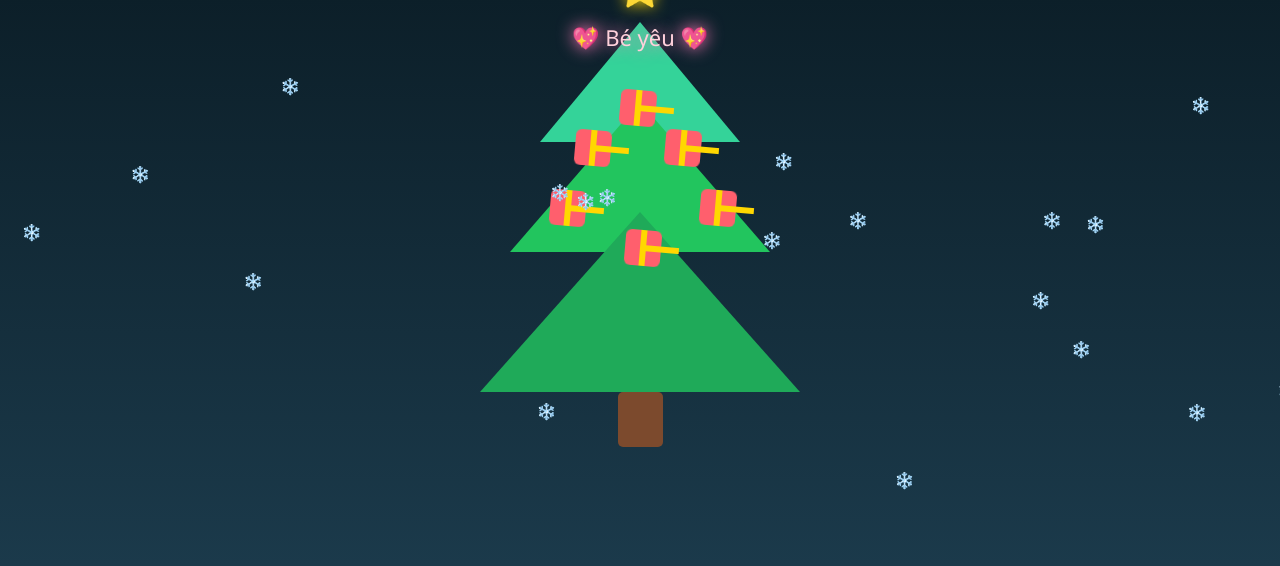
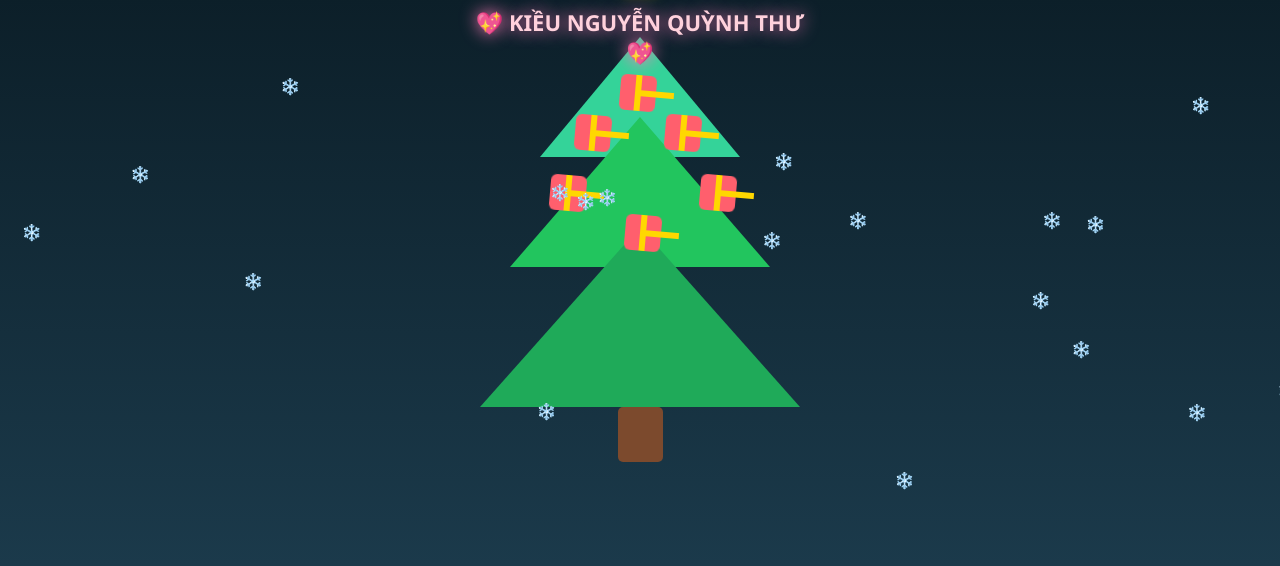
Before and after one commit to thanhtamcntt/noel-2025, a plain HTML site: page index.html in a window 1280 px wide. Shown: the part 234-800 px from the top of the page. Drawn offline with Linux system fonts and the light colour scheme.

Commit message:
Add files via upload

```diff
--- a/index.html
+++ b/index.html
@@ -28,6 +28,7 @@ h1{color:#ffe6e6;margin-bottom:10px}
     font-size:22px;
     color:#ffd1dc;
     animation:glow 2s infinite alternate;
+    font-weight: 800;
 }
 @keyframes glow{
     from{text-shadow:0 0 5px pink}
@@ -136,7 +137,7 @@ button{
     <div class="star">⭐</div>
 
     <!-- 👉👉👉 TÊN NGƯỜI YÊU -->
-    <div class="name">💖 Bé yêu 💖</div>
+    <div class="name">💖 KIỀU NGUYỄN QUỲNH THƯ 💖</div>
 
     <div class="layer small"></div>
     <div class="layer mid"></div>
```
